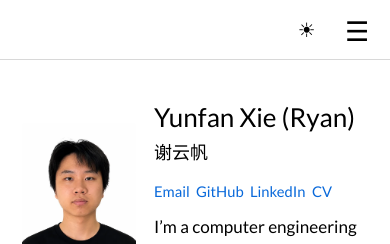
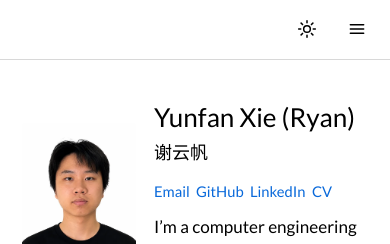
Before and after one commit to ryanyunfanxie/ryanyunfanxie.github.io, a Jekyll site: the page built from _pages/about.md, in a window 390 px wide. Shown: the top 244 px of the page. Built offline with Jekyll 4.4.1, drawn with Linux system fonts in a browser that asks for light colours.

Commit message:
feat: update mobile

```diff
--- a/_includes/masthead.html
+++ b/_includes/masthead.html
@@ -4,8 +4,8 @@
       {% for link in site.data.navigation.main %}
       <li class="nav-link{% if forloop.index > 2 %} nav-link--secondary{% endif %}"><a href="{% unless page.url == '/' %}{{ '/' | relative_url }}{% endunless %}{{ link.url }}">{{ link.title }}</a></li>
       {% endfor %}
-      <li><button id="theme-toggle" class="icon-button" type="button" aria-label="Toggle color theme"><span id="theme-icon" aria-hidden="true">◐</span></button></li>
-      <li><button id="menu-toggle" class="icon-button menu-toggle" type="button" aria-label="Toggle navigation menu" aria-expanded="false" aria-controls="mobile-menu"><span aria-hidden="true">☰</span></button></li>
+      <li><button id="theme-toggle" class="icon-button" type="button" aria-label="Toggle color theme"><span id="theme-icon" class="theme-icon" aria-hidden="true"><svg class="theme-icon__sun" viewBox="0 0 24 24" focusable="false"><circle cx="12" cy="12" r="4"></circle><path d="M12 2v2.5M12 19.5V22M4.93 4.93l1.77 1.77M17.3 17.3l1.77 1.77M2 12h2.5M19.5 12H22M4.93 19.07l1.77-1.77M17.3 6.7l1.77-1.77"></path></svg><svg class="theme-icon__moon" viewBox="0 0 24 24" focusable="false"><path d="M20.5 15.5A8.5 8.5 0 0 1 8.5 3.5a8.5 8.5 0 1 0 12 12Z"></path></svg></span></button></li>
+      <li><button id="menu-toggle" class="icon-button menu-toggle" type="button" aria-label="Toggle navigation menu" aria-expanded="false" aria-controls="mobile-menu"><span class="menu-icon" aria-hidden="true"><svg viewBox="0 0 24 24" focusable="false"><path d="M4 7h16M4 12h16M4 17h16"></path></svg></span></button></li>
     </ul>
     <ul id="mobile-menu" class="mobile-menu" hidden>
       {% for link in site.data.navigation.main %}<li><a href="{% unless page.url == '/' %}{{ '/' | relative_url }}{% endunless %}{{ link.url }}">{{ link.title }}</a></li>{% endfor %}
--- a/assets/css/main.scss
+++ b/assets/css/main.scss
@@ -82,9 +82,29 @@ h2, h3, strong, b { font-weight: 400; }
   color: var(--text);
   background: transparent;
   cursor: pointer;
-  font-size: 1.1rem;
+  line-height: 1;
 }
-.menu-toggle { display: none; font-size: 1.5rem; }
+.theme-icon, .menu-icon {
+  display: inline-flex;
+  align-items: center;
+  justify-content: center;
+  width: 20px;
+  height: 20px;
+}
+.theme-icon svg, .menu-icon svg {
+  display: block;
+  width: 100%;
+  height: 100%;
+  fill: none;
+  stroke: currentColor;
+  stroke-width: 1.8;
+  stroke-linecap: round;
+  stroke-linejoin: round;
+}
+.theme-icon__moon { fill: currentColor; stroke: none; }
+html[data-theme="dark"] .theme-icon__sun,
+html:not([data-theme="dark"]) .theme-icon__moon { display: none; }
+.menu-toggle { display: none; }
 .mobile-menu {
   position: absolute;
   top: calc(100% + 1px);
@@ -221,7 +241,7 @@ h2, h3, strong, b { font-weight: 400; }
   .nav-links { width: 100%; gap: 0.8rem; }
   .nav-links a { font-size: 0.82rem; }
   .nav-links li:nth-last-child(2) { margin-left: auto; }
-  .nav-links .nav-link { display: none; }
+  .nav-links > .nav-link { display: none !important; }
   .menu-toggle { display: inline-grid; }
   .mobile-menu:not([hidden]) { display: flex; }
   .profile-layout { padding: 2rem 22px 0; }
--- a/assets/js/site.js
+++ b/assets/js/site.js
@@ -1,14 +1,12 @@
 (() => {
   const root = document.documentElement;
   const themeButton = document.querySelector('#theme-toggle');
-  const themeIcon = document.querySelector('#theme-icon');
   const menuButton = document.querySelector('#menu-toggle');
   const mobileMenu = document.querySelector('#mobile-menu');
   const systemTheme = window.matchMedia('(prefers-color-scheme: dark)');
 
   const setTheme = (theme) => {
     root.dataset.theme = theme;
-    themeIcon.textContent = theme === 'dark' ? '☾' : '☀';
   };
 
   setTheme(root.dataset.theme || (systemTheme.matches ? 'dark' : 'light'));
```
Also changed, not shown: README.md (+1 -28 lines).
